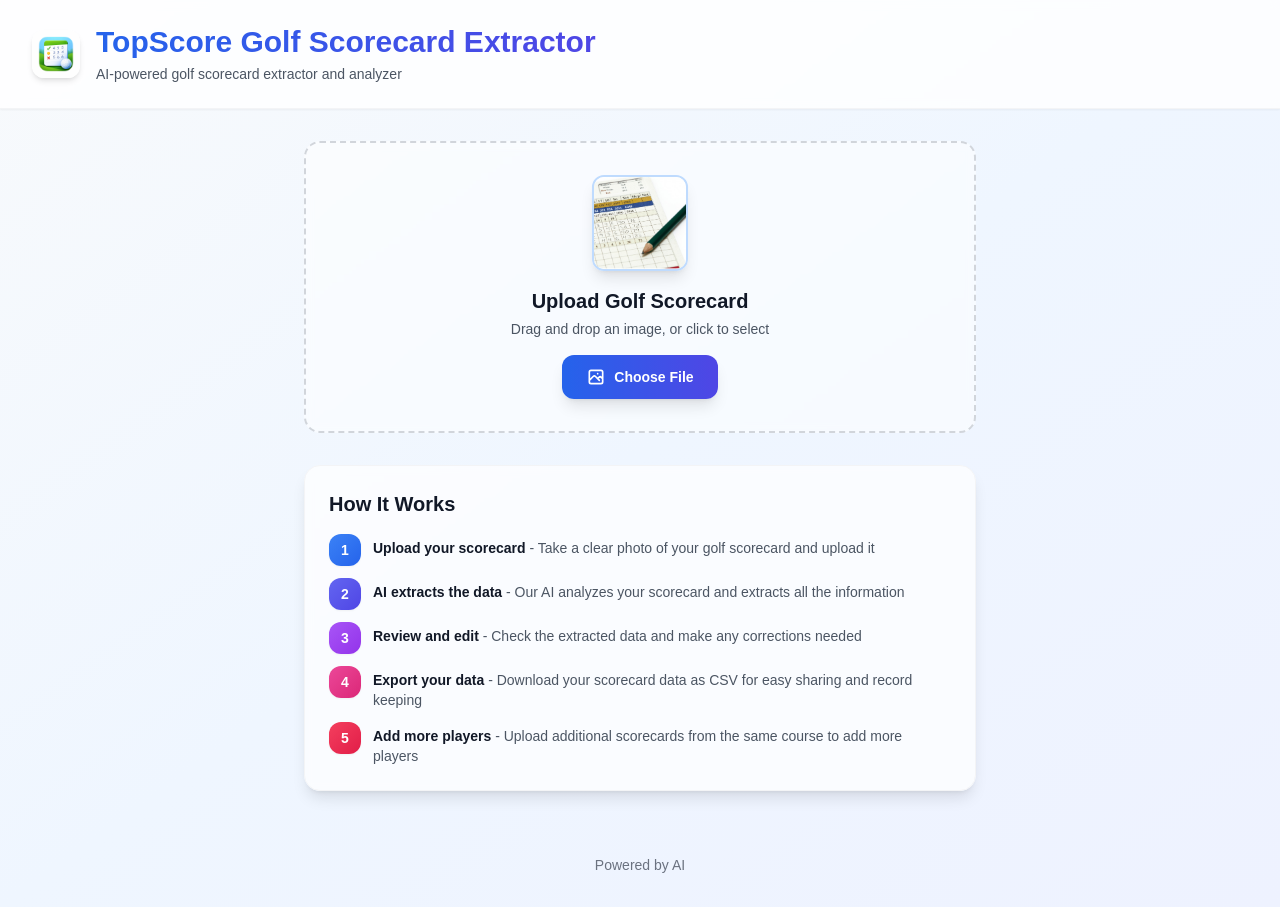
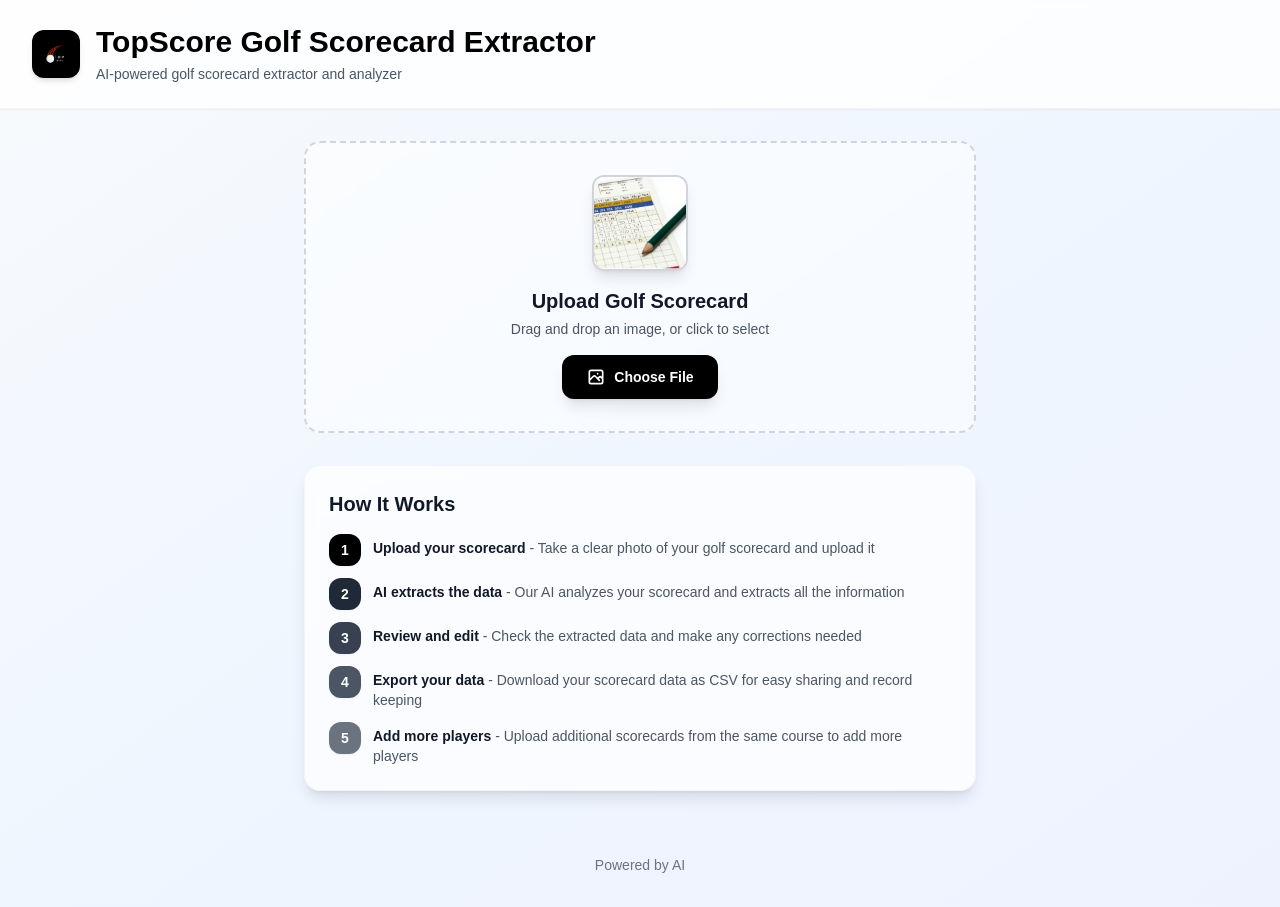
Before and after one commit to khanhmle23/topscore, a Next.js app: page / in a window 1280 px wide. Built offline with nearby package versions, Linux system fonts and the light colour scheme.

Commit message:
feat: update to new logo and black/white theme

```diff
--- a/app/page.tsx
+++ b/app/page.tsx
@@ -110,12 +110,12 @@ export default function Home() {
           <div className="flex items-center justify-between">
             <div className="flex items-center gap-4">
               <img
-                src="/icon-192.png"
+                src="/Topscore_Logo-192.png"
                 alt="TopScore Logo"
                 className="w-12 h-12 rounded-xl shadow-md"
               />
               <div>
-                <h1 className="text-3xl font-bold bg-gradient-to-r from-blue-600 to-indigo-600 bg-clip-text text-transparent">
+                <h1 className="text-3xl font-bold text-black">
                   TopScore Golf Scorecard Extractor
                 </h1>
                 <p className="mt-1 text-sm text-gray-600">
@@ -126,7 +126,7 @@ export default function Home() {
             {scorecard && (
               <button
                 onClick={handleReset}
-                className="px-4 py-2 bg-white hover:bg-gray-50 text-gray-700 rounded-xl transition-all duration-200 font-medium shadow-sm border border-gray-200 hover:shadow-md"
+                className="px-4 py-2 bg-black hover:bg-gray-800 text-white rounded-xl transition-all duration-200 font-medium shadow-sm hover:shadow-md"
               >
                 New Scorecard
               </button>
@@ -149,7 +149,7 @@ export default function Home() {
               </h2>
               <div className="space-y-3 text-sm text-gray-600">
                 <div className="flex items-start group">
-                  <span className="flex-shrink-0 w-8 h-8 rounded-xl bg-gradient-to-br from-blue-500 to-blue-600 text-white flex items-center justify-center font-semibold mr-3 shadow-sm group-hover:shadow-md transition-shadow">
+                  <span className="flex-shrink-0 w-8 h-8 rounded-xl bg-black text-white flex items-center justify-center font-semibold mr-3 shadow-sm group-hover:shadow-md transition-shadow">
                     1
                   </span>
                   <p className="pt-1">
@@ -158,7 +158,7 @@ export default function Home() {
                   </p>
                 </div>
                 <div className="flex items-start group">
-                  <span className="flex-shrink-0 w-8 h-8 rounded-xl bg-gradient-to-br from-indigo-500 to-indigo-600 text-white flex items-center justify-center font-semibold mr-3 shadow-sm group-hover:shadow-md transition-shadow">
+                  <span className="flex-shrink-0 w-8 h-8 rounded-xl bg-gray-800 text-white flex items-center justify-center font-semibold mr-3 shadow-sm group-hover:shadow-md transition-shadow">
                     2
                   </span>
                   <p className="pt-1">
@@ -167,7 +167,7 @@ export default function Home() {
                   </p>
                 </div>
                 <div className="flex items-start group">
-                  <span className="flex-shrink-0 w-8 h-8 rounded-xl bg-gradient-to-br from-purple-500 to-purple-600 text-white flex items-center justify-center font-semibold mr-3 shadow-sm group-hover:shadow-md transition-shadow">
+                  <span className="flex-shrink-0 w-8 h-8 rounded-xl bg-gray-700 text-white flex items-center justify-center font-semibold mr-3 shadow-sm group-hover:shadow-md transition-shadow">
                     3
                   </span>
                   <p className="pt-1">
@@ -176,7 +176,7 @@ export default function Home() {
                   </p>
                 </div>
                 <div className="flex items-start group">
-                  <span className="flex-shrink-0 w-8 h-8 rounded-xl bg-gradient-to-br from-pink-500 to-pink-600 text-white flex items-center justify-center font-semibold mr-3 shadow-sm group-hover:shadow-md transition-shadow">
+                  <span className="flex-shrink-0 w-8 h-8 rounded-xl bg-gray-600 text-white flex items-center justify-center font-semibold mr-3 shadow-sm group-hover:shadow-md transition-shadow">
                     4
                   </span>
                   <p className="pt-1">
@@ -185,7 +185,7 @@ export default function Home() {
                   </p>
                 </div>
                 <div className="flex items-start group">
-                  <span className="flex-shrink-0 w-8 h-8 rounded-xl bg-gradient-to-br from-rose-500 to-rose-600 text-white flex items-center justify-center font-semibold mr-3 shadow-sm group-hover:shadow-md transition-shadow">
+                  <span className="flex-shrink-0 w-8 h-8 rounded-xl bg-gray-500 text-white flex items-center justify-center font-semibold mr-3 shadow-sm group-hover:shadow-md transition-shadow">
                     5
                   </span>
                   <p className="pt-1">
--- a/components/ScorecardEditor.tsx
+++ b/components/ScorecardEditor.tsx
@@ -174,7 +174,7 @@ function ScorecardEditor({
               type="text"
               value={scorecard.courseName}
               onChange={(e) => handleCourseNameChange(e.target.value)}
-              className="text-2xl font-bold bg-gradient-to-r from-blue-600 to-indigo-600 bg-clip-text text-transparent mb-2 border-b-2 border-transparent hover:border-blue-300 focus:border-blue-500 focus:outline-none transition-colors w-full"
+              className="text-2xl font-bold text-black mb-2 border-b-2 border-transparent hover:border-gray-400 focus:border-black focus:outline-none transition-colors w-full"
               placeholder="Course Name"
             />
             {scorecard.teeName && (
@@ -187,7 +187,7 @@ function ScorecardEditor({
           <div className="flex flex-col sm:flex-row gap-3">
             <button
               onClick={exportToCSV}
-              className="flex items-center justify-center px-5 py-2.5 bg-gradient-to-r from-green-600 to-emerald-600 hover:from-green-700 hover:to-emerald-700 text-white rounded-xl transition-all duration-200 font-semibold shadow-lg hover:shadow-xl transform hover:scale-105"
+              className="flex items-center justify-center px-5 py-2.5 bg-black hover:bg-gray-800 text-white rounded-xl transition-all duration-200 font-semibold shadow-lg hover:shadow-xl transform hover:scale-105"
             >
               <svg className="w-5 h-5 mr-2" fill="none" stroke="currentColor" viewBox="0 0 24 24">
                 <path strokeLinecap="round" strokeLinejoin="round" strokeWidth={2} d="M12 10v6m0 0l-3-3m3 3l3-3m2 8H7a2 2 0 01-2-2V5a2 2 0 012-2h5.586a1 1 0 01.707.293l5.414 5.414a1 1 0 01.293.707V19a2 2 0 01-2 2z" />
@@ -197,7 +197,7 @@ function ScorecardEditor({
             {onAddPlayers && (
               <button
                 onClick={onAddPlayers}
-                className="flex items-center justify-center px-5 py-2.5 bg-gradient-to-r from-blue-600 to-indigo-600 hover:from-blue-700 hover:to-indigo-700 text-white rounded-xl transition-all duration-200 font-semibold shadow-lg hover:shadow-xl transform hover:scale-105"
+                className="flex items-center justify-center px-5 py-2.5 bg-gray-800 hover:bg-gray-700 text-white rounded-xl transition-all duration-200 font-semibold shadow-lg hover:shadow-xl transform hover:scale-105"
               >
                 <svg
                   className="w-5 h-5 mr-2"
--- a/components/ScorecardUpload.tsx
+++ b/components/ScorecardUpload.tsx
@@ -98,8 +98,8 @@ export default function ScorecardUpload({ onAnalysisComplete }: ScorecardUploadP
       <div
         className={`relative border-2 border-dashed rounded-2xl p-6 sm:p-8 text-center transition-all duration-200 ${
           dragActive
-            ? 'border-blue-500 bg-gradient-to-br from-blue-50 to-indigo-50 shadow-lg scale-105'
-            : 'border-gray-300 bg-white/50 backdrop-blur-sm hover:border-blue-400 hover:shadow-md'
+            ? 'border-black bg-gray-50 shadow-lg scale-105'
+            : 'border-gray-300 bg-white/50 backdrop-blur-sm hover:border-gray-700 hover:shadow-md'
         } ${isUploading ? 'opacity-50 pointer-events-none' : ''}`}
         onDragEnter={handleDrag}
         onDragLeave={handleDrag}
@@ -108,7 +108,7 @@ export default function ScorecardUpload({ onAnalysisComplete }: ScorecardUploadP
       >
         <div className="space-y-4">
           <div className="flex justify-center">
-            <div className="w-20 h-20 sm:w-24 sm:h-24 rounded-xl overflow-hidden shadow-lg border-2 border-blue-200">
+            <div className="w-20 h-20 sm:w-24 sm:h-24 rounded-xl overflow-hidden shadow-lg border-2 border-gray-300">
               <img
                 src="/scorecard-example.jpg"
                 alt="Golf scorecard example"
@@ -119,7 +119,7 @@ export default function ScorecardUpload({ onAnalysisComplete }: ScorecardUploadP
 
           {isUploading ? (
             <div className="space-y-3">
-              <div className="text-lg sm:text-xl font-semibold bg-gradient-to-r from-blue-600 to-indigo-600 bg-clip-text text-transparent">
+              <div className="text-lg sm:text-xl font-semibold text-black">
                 Analyzing your scorecard...
               </div>
               <div className="text-sm text-gray-600">
@@ -127,8 +127,8 @@ export default function ScorecardUpload({ onAnalysisComplete }: ScorecardUploadP
               </div>
               <div className="flex justify-center">
                 <div className="relative">
-                  <div className="animate-spin rounded-full h-10 w-10 border-4 border-blue-200"></div>
-                  <div className="animate-spin rounded-full h-10 w-10 border-4 border-transparent border-t-blue-600 absolute top-0 left-0"></div>
+                  <div className="animate-spin rounded-full h-10 w-10 border-4 border-gray-200"></div>
+                  <div className="animate-spin rounded-full h-10 w-10 border-4 border-transparent border-t-black absolute top-0 left-0"></div>
                 </div>
               </div>
             </div>
@@ -150,7 +150,7 @@ export default function ScorecardUpload({ onAnalysisComplete }: ScorecardUploadP
                   className="hidden"
                   disabled={isUploading}
                 />
-                <span className="inline-flex items-center px-6 py-3 text-sm font-semibold rounded-xl text-white bg-gradient-to-r from-blue-600 to-indigo-600 hover:from-blue-700 hover:to-indigo-700 cursor-pointer shadow-lg hover:shadow-xl transition-all duration-200 transform hover:scale-105">
+                <span className="inline-flex items-center px-6 py-3 text-sm font-semibold rounded-xl text-white bg-black hover:bg-gray-800 cursor-pointer shadow-lg hover:shadow-xl transition-all duration-200 transform hover:scale-105">
                   <svg className="w-5 h-5 mr-2" fill="none" stroke="currentColor" viewBox="0 0 24 24">
                     <path strokeLinecap="round" strokeLinejoin="round" strokeWidth={2} d="M4 16l4.586-4.586a2 2 0 012.828 0L16 16m-2-2l1.586-1.586a2 2 0 012.828 0L20 14m-6-6h.01M6 20h12a2 2 0 002-2V6a2 2 0 00-2-2H6a2 2 0 00-2 2v12a2 2 0 002 2z" />
                   </svg>
```
Also changed, not shown: public/Topscore_Logo-192.png (added), public/Topscore_Logo-512.png (added), public/manifest.json.
